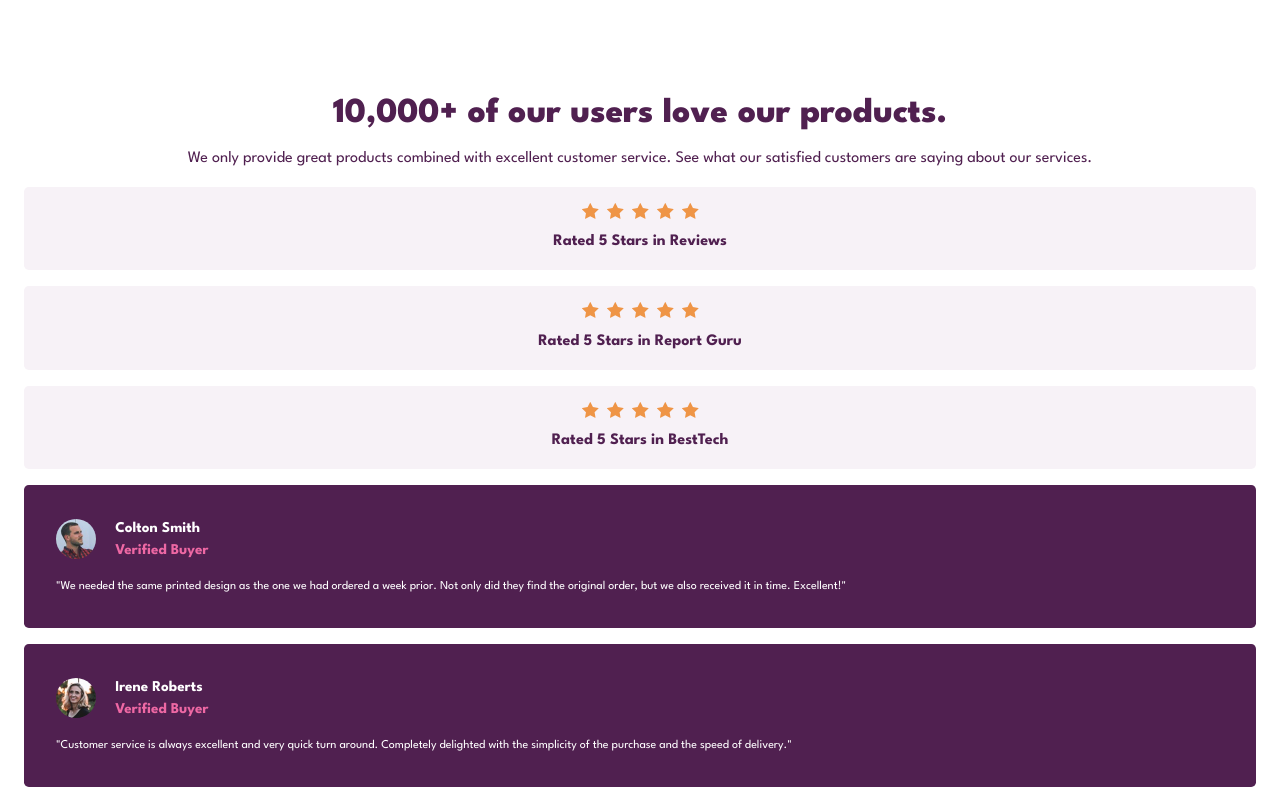
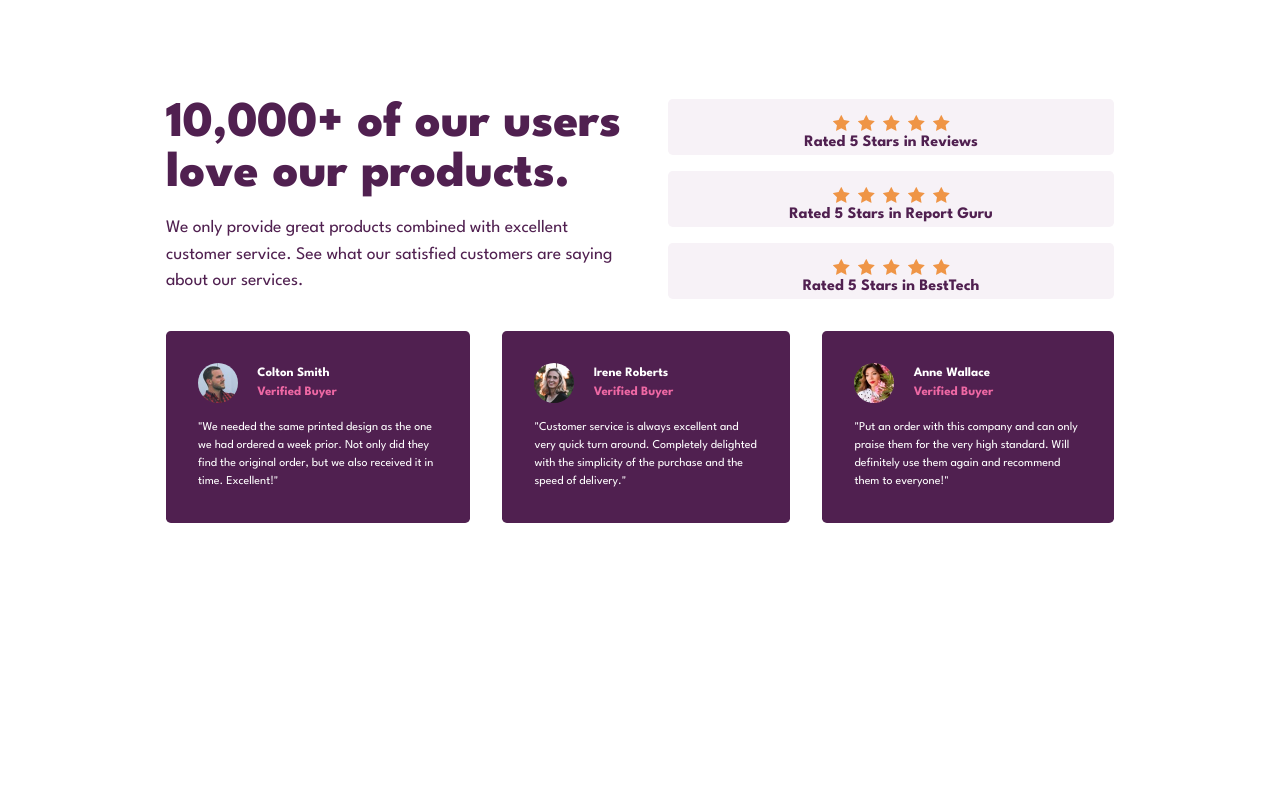
Before and after one commit to NandoSTI/social-proof-section-master, a plain HTML site: page index.html in a window 1280 px wide. Shown: the top 800 px of the page. Drawn offline with Linux system fonts and the light colour scheme.

Commit message:
Update: Desktop

```diff
--- a/index.html
+++ b/index.html
@@ -33,6 +33,7 @@
             services.
           </p>
         </div>
+        <div class="reviews-stars">
           <div class="reviews">
             <div class="stars">
               <img src="src/images/icon-star.svg" alt="star" />
@@ -62,6 +63,7 @@
               <img src="src/images/icon-star.svg" alt="star" />
             </div>
             <p>Rated 5 Stars in BestTech</p>
+          </div>
         </div>
       </section>
       <section class="testimonials">
--- a/src/css/style.css
+++ b/src/css/style.css
@@ -8,8 +8,10 @@
     --ff-default: 'League Spartan', sans-serif;
 
     --fs-0: .75rem;
-    --fs-1: .9375rem;
+    --fs-1: .8rem;
     --fs-2: 2.2rem;
+    --fs-3: 3.125rem;
+    --fs-4: 1.1rem;
 
     --fw-400: 400;
     --fw-500: 500;
@@ -21,6 +23,7 @@
     --space-element: 1rem;
     --padd-title: 0 2.5rem;
     --margin-mobile: 6rem 1.5rem;
+    --margin-desktop: 6.2rem 10.375rem;
 
     }
 
@@ -127,3 +130,47 @@
         font-weight: var(--fw-700);
         color: var(--clr-primary-100);
       }
+
+      @media(min-width: 750px) {
+
+        .container {
+            margin: var(--margin-desktop);
+        }
+        .container .rated {
+            display: flex;
+            gap: 2rem;
+        }
+
+        .container .rated .rated_title {
+            width: 50%;
+            text-align: start;
+        }
+
+        .container .rated_title {
+
+        }
+
+        .container .rated_title h1 {
+            padding: 0;
+            font-size: var(--fs-3);
+        }
+
+        .container .rated_title p {
+            font-size: var(--fs-4);
+        }
+
+        .container .testimonials {
+            display: flex;
+            margin-top: var(--space-element);
+            gap: 2rem;
+        }
+
+        .container .rated .reviews-stars .reviews {
+            width: 27.875rem;
+            height: 3.5rem;
+        }
+
+        .container .rated .reviews-stars .reviews .stars {
+            margin-bottom: 0;
+        }
+      }
```
Lines whose indentation alone changed are shown as unchanged.
